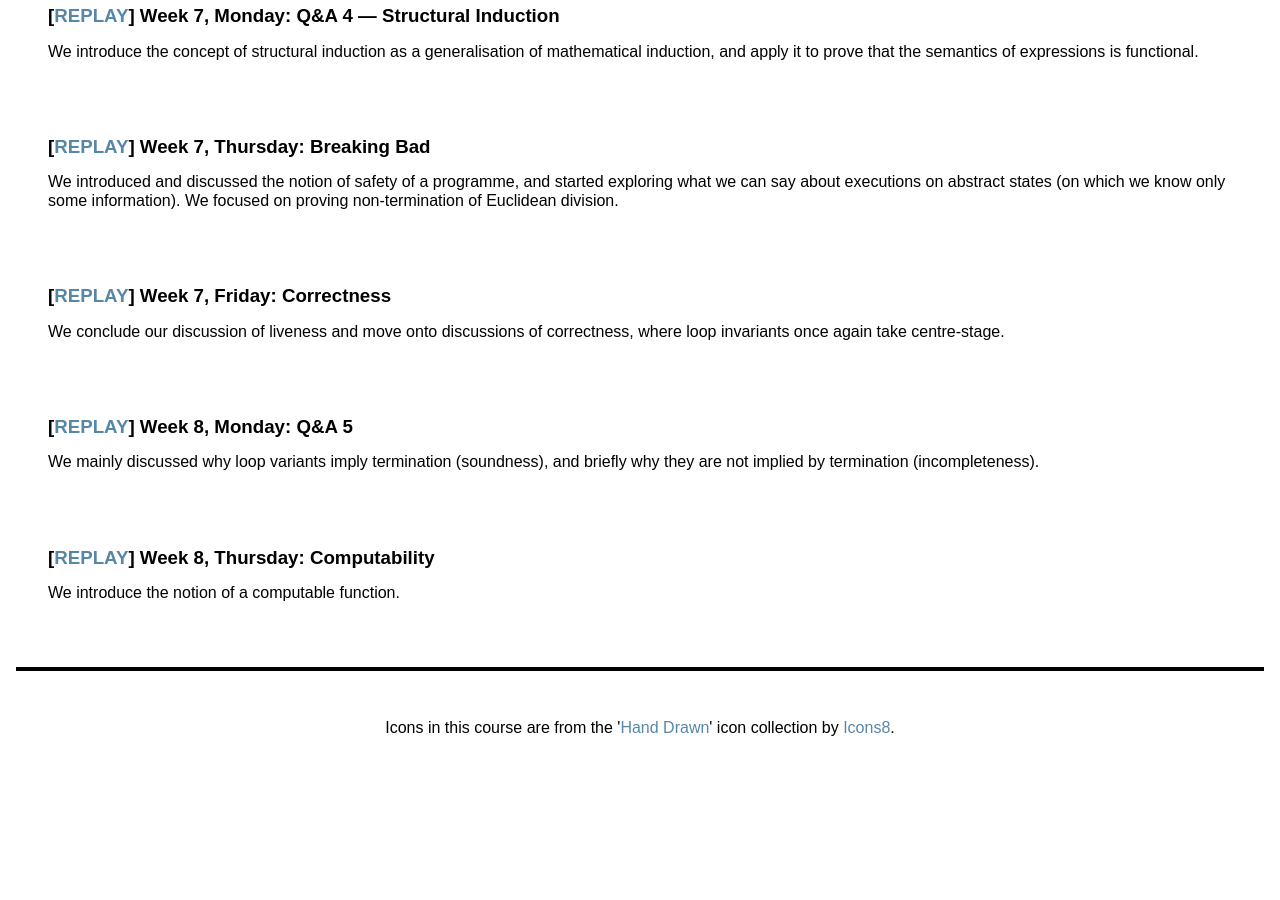
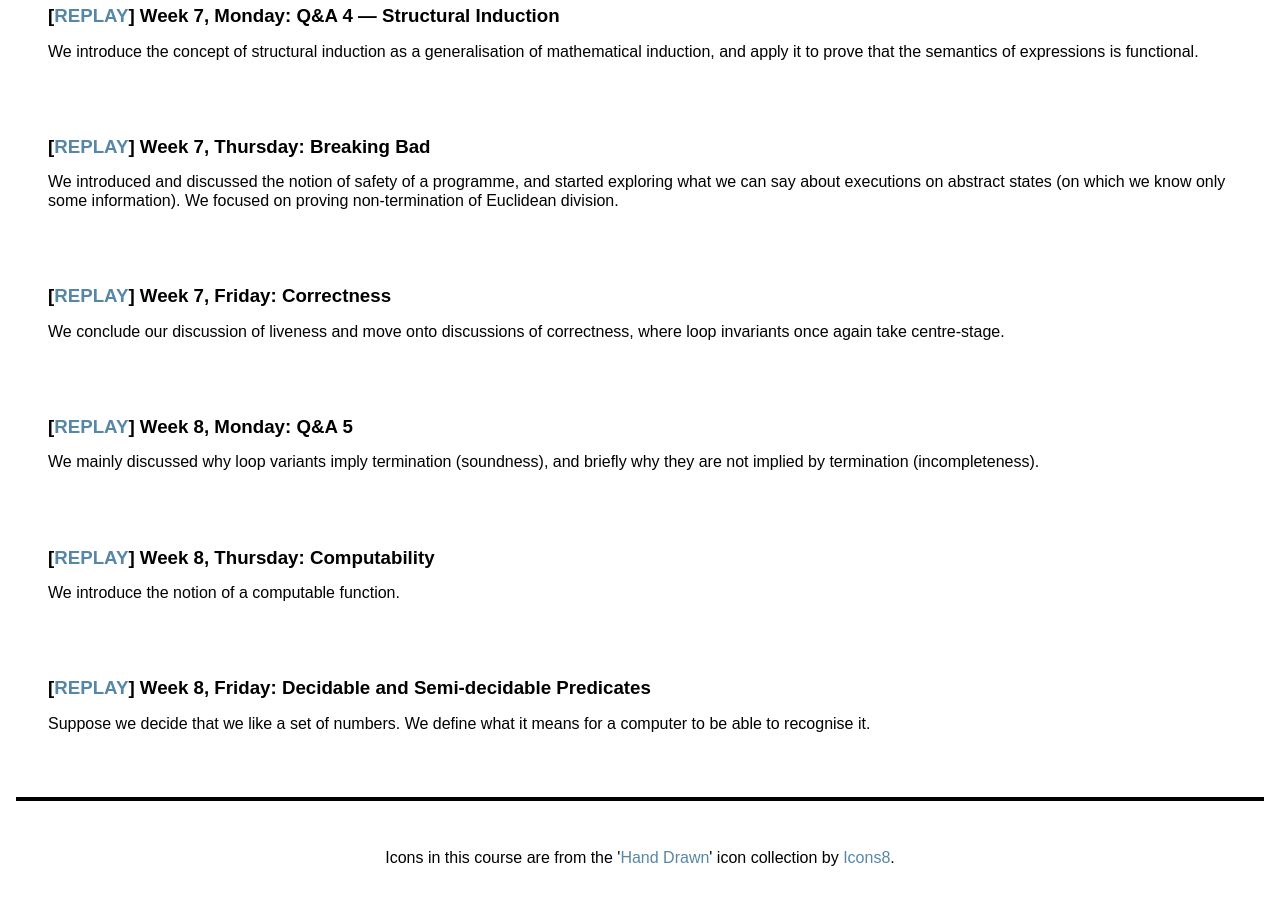
Before and after one commit to uob-coms20007/webpages, a Jekyll site: the page built from schedule.md, in a window 1280 px wide and 900 px high, scrolled down 3076 px. Built offline with Jekyll 4.4.1, drawn with Linux system fonts in a browser that asks for light colours; nearby versions of some CDN libraries; before the commit the page ends 3845 px from its top, so only the background shows below that; some of the changed text lies outside the part shown.

Commit message:
adding Friday lecture

```diff
--- a/_data/lectures.yml
+++ b/_data/lectures.yml
@@ -100,3 +100,7 @@
 - title: Computability
   description: We introduce the notion of a computable function.
   replay: https://mediasite.bris.ac.uk/Mediasite/Play/b05968ff58114d259b2cf1192822c8361d
+
+- title: Decidable and Semi-decidable Predicates
+  description: Suppose we decide that we like a set of numbers. We define what it means for a computer to be able to recognise it.
+  replay: https://mediasite.bris.ac.uk/Mediasite/Play/7bf400e5642a45f499c234e5d23baa671d
```
